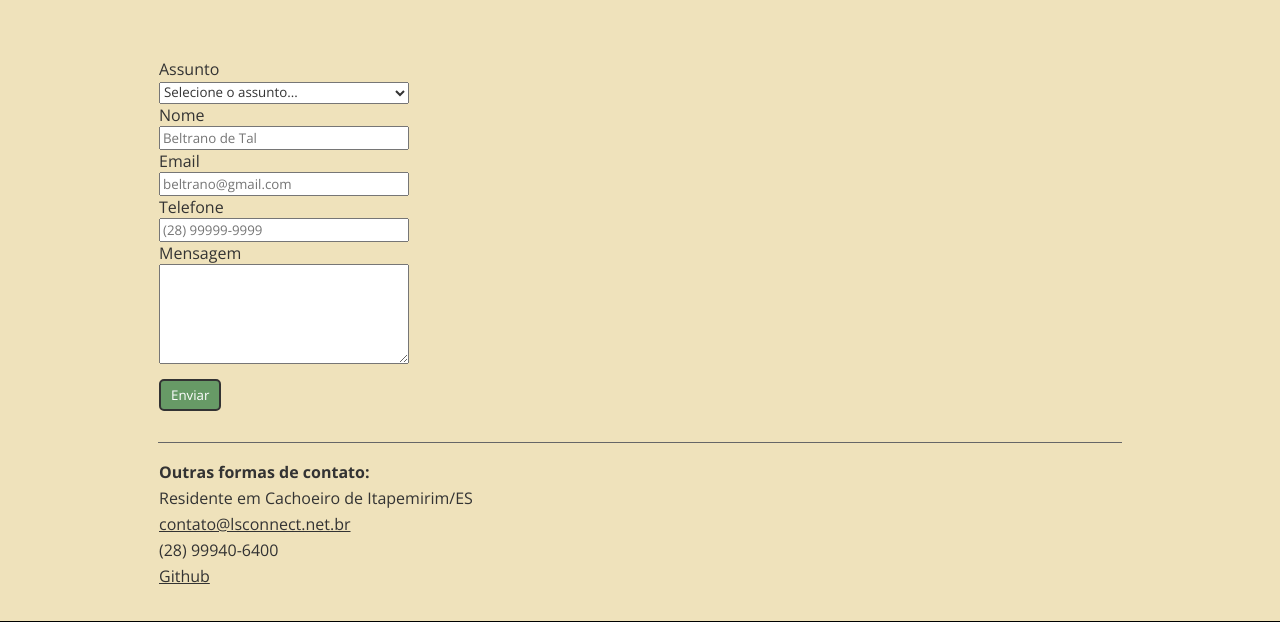
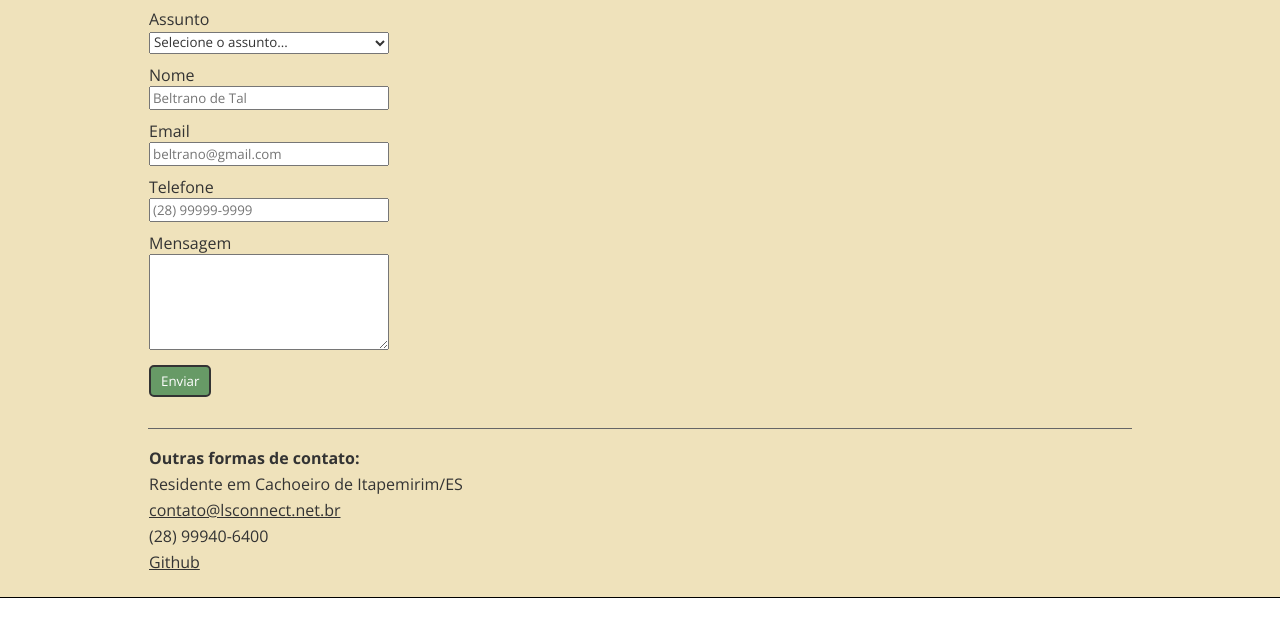
Before and after one commit to lsconnect/reprograme-se, a plain HTML site: page semana-02/atividade_pratica-02/contato.html in a window 1280 px wide. Shown: the part 479-1109 px from the top of the page. Drawn offline with nearby package versions, Linux system fonts and the light colour scheme.

Commit message:
fix form margin

```diff
--- a/semana-02/atividade_pratica-02/contato.html
+++ b/semana-02/atividade_pratica-02/contato.html
@@ -77,7 +77,7 @@
                         </p>
                         <p>
                             <label for="mensagem">Mensagem</label><br>
-                            <textarea name="message" id="mensagem" cols="30" rows="10"></textarea>
+                            <textarea name="message" id="mensagem" cols="30" rows="5"></textarea>
                         </p>
                         <p>
                             <input type="submit" value="Enviar" id="submit-button">
--- a/semana-02/atividade_pratica-02/style/styles.css
+++ b/semana-02/atividade_pratica-02/style/styles.css
@@ -1,6 +1,8 @@
 @import url('https://fonts.googleapis.com/css2?family=Caveat&family=Open+Sans:wght@400;700;800&display=swap');
 
-/*table, tr, td {
+/*table,
+tr,
+td {
     border: 1px solid black;
 }*/
 
@@ -39,7 +41,7 @@ table {
 }
 
 main table {
-    border-spacing: 30px;
+    border-spacing: 20px;
 }
 
 ul {
@@ -89,7 +91,8 @@ ul {
     color: #fff;
 }
 
-.hero-container td, .hero-container img {
+.hero-container td,
+.hero-container img {
     width: 500px;
     border-radius: 10px;
     vertical-align: top;
@@ -153,17 +156,16 @@ ul {
     white-space: nowrap;
 }
 
+form p {
+    margin-bottom: 10px;
+}
+
 #assunto,
 #nome,
 #email,
 #telefone,
 #mensagem {
-    width: 250px;
-}
-
-#mensagem {
-    height: 100px;
-    margin-bottom: 10px;
+    width: 240px;
 }
 
 #submit-button {
```
